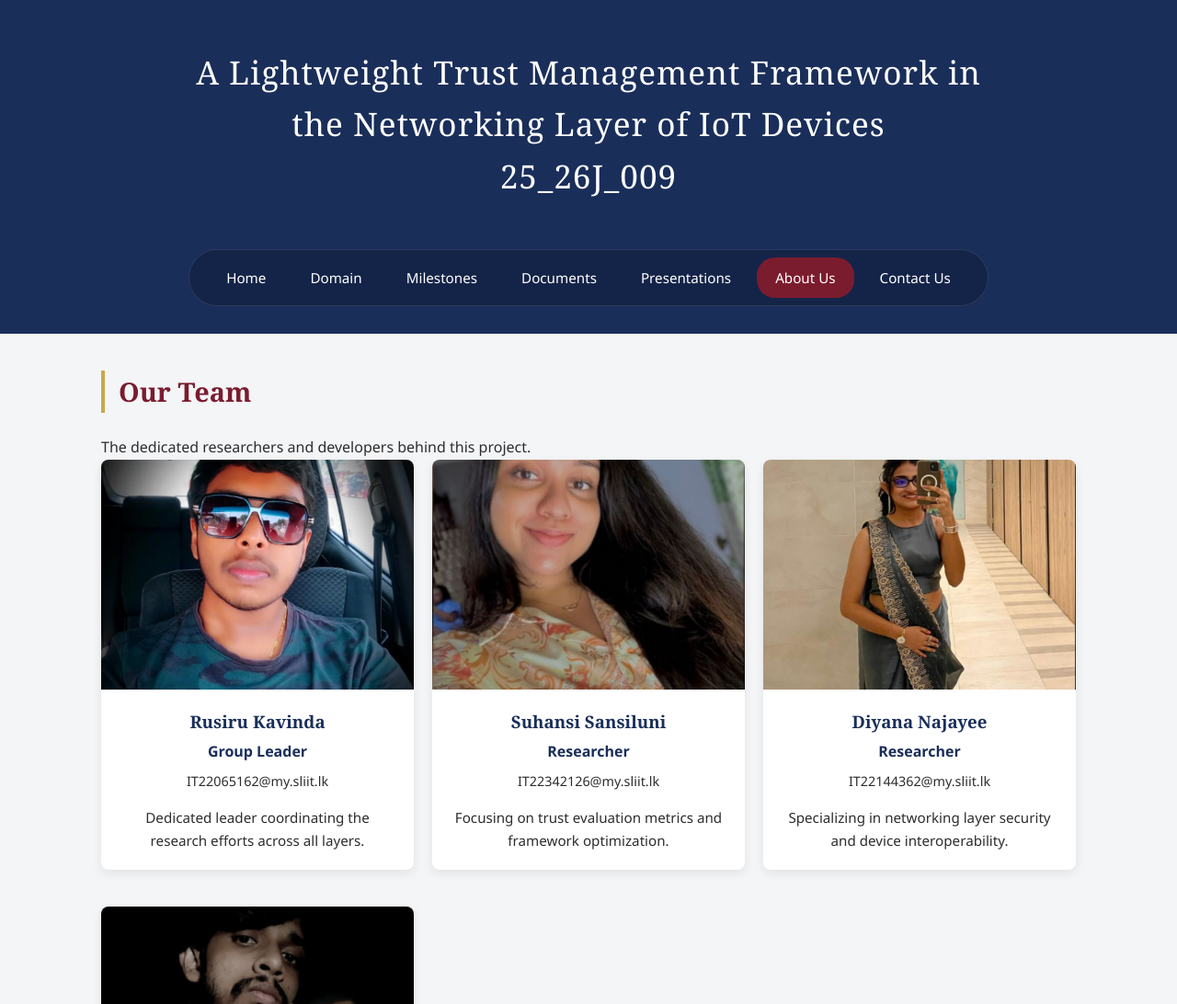
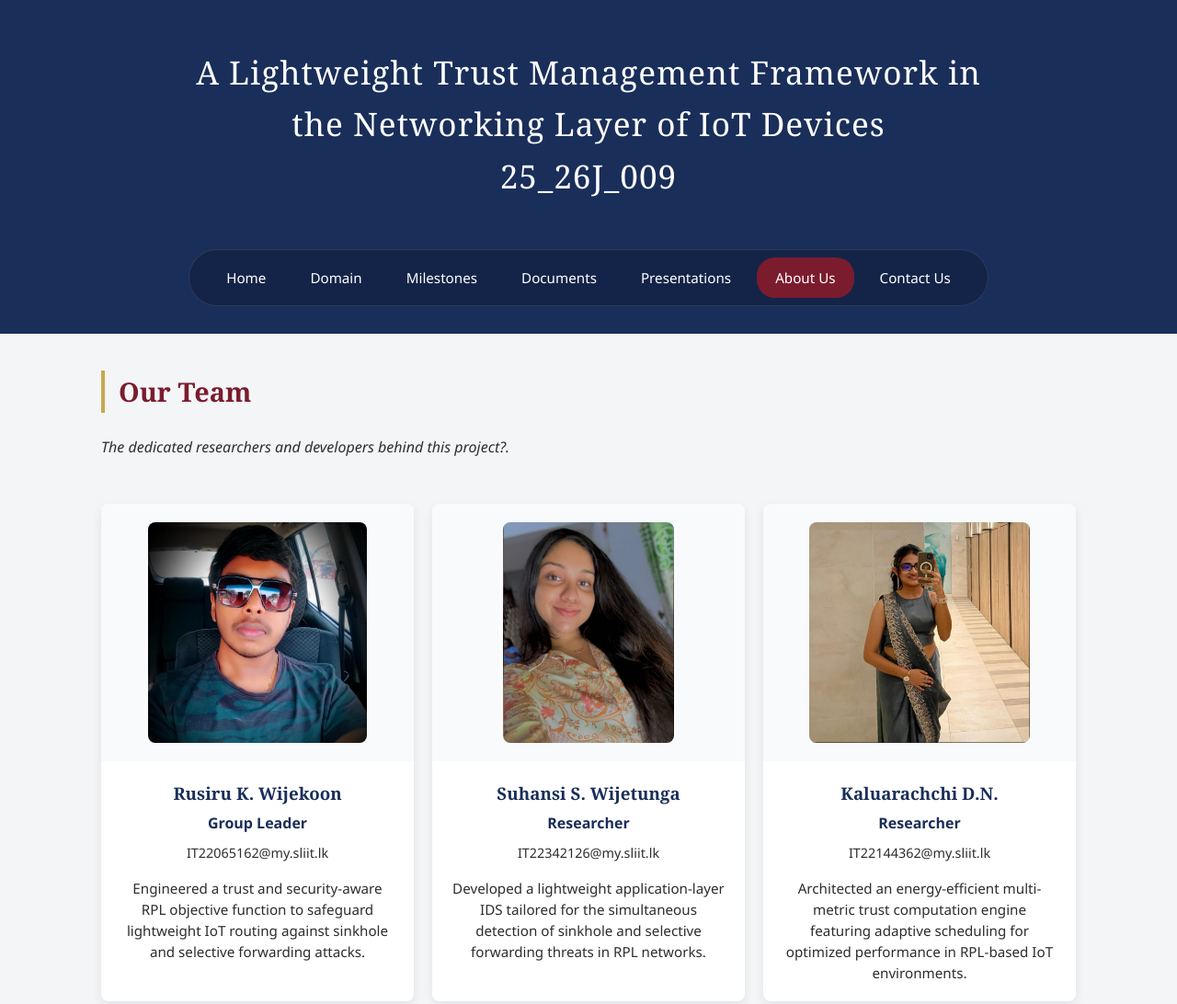
Before and after one commit to yaka33/RPLweb, a plain HTML site: page about.html in a window 1280 px wide. Shown: the top 1092 px of the page at 92% size. Drawn offline with Linux system fonts and the light colour scheme.

Commit message:
feat: add site-wide CSS design system and update team member profiles in about page

```diff
--- a/about.html
+++ b/about.html
@@ -29,55 +29,55 @@
             <div class="container">
                 <div class="section-title">
                     <h2>Our Team</h2>
-                    <p>The dedicated researchers and developers behind this project.</p>
+                    <p style="font-style: italic; margin-bottom: 3rem;">The dedicated researchers and developers behind this project?.</p>
                 </div>
 
                 <div class="member-grid">
                     <div class="member-card">
                         <div class="member-image">
-                            <img src="assets/images/1.jpg" alt="Rusiru Kavinda">
+                            <img src="assets/images/1.jpg" alt="Rusiru K. Wijekoon">
                         </div>
                         <div class="member-info">
-                            <h3>Rusiru Kavinda</h3>
+                            <h3>Rusiru K. Wijekoon</h3>
                             <p style="color: var(--primary); font-weight: 600; margin-bottom: 0.5rem;">Group Leader</p>
                             <p style="color: var(--text-muted); font-size: 0.9rem;">IT22065162@my.sliit.lk</p>
-                            <p style="margin-top: 1rem; font-size: 0.95rem;">Dedicated leader coordinating the research efforts across all layers.</p>
+                            <p style="margin-top: 1rem; font-size: 0.95rem; line-height: 1.5; color: var(--text);">Engineered a trust and security-aware RPL objective function to safeguard lightweight IoT routing against sinkhole and selective forwarding attacks.</p>
                         </div>
                     </div>
 
                     <div class="member-card">
                         <div class="member-image">
-                            <img src="assets/images/2.jpg" alt="Suhansi Sansiluni">
+                            <img src="assets/images/2.jpg" alt="Suhansi S. Wijetunga">
                         </div>
                         <div class="member-info">
-                            <h3>Suhansi Sansiluni</h3>
+                            <h3>Suhansi S. Wijetunga</h3>
                             <p style="color: var(--primary); font-weight: 600; margin-bottom: 0.5rem;">Researcher</p>
                             <p style="color: var(--text-muted); font-size: 0.9rem;">IT22342126@my.sliit.lk</p>
-                            <p style="margin-top: 1rem; font-size: 0.95rem;">Focusing on trust evaluation metrics and framework optimization.</p>
+                            <p style="margin-top: 1rem; font-size: 0.95rem; line-height: 1.5; color: var(--text);">Developed a lightweight application-layer IDS tailored for the simultaneous detection of sinkhole and selective forwarding threats in RPL networks.</p>
                         </div>
                     </div>
 
                     <div class="member-card">
                         <div class="member-image">
-                            <img src="assets/images/3.jpg" alt="Diyana Najayee">
+                            <img src="assets/images/3.jpg" alt="Kaluarachchi D.N.">
                         </div>
                         <div class="member-info">
-                            <h3>Diyana Najayee</h3>
+                            <h3>Kaluarachchi D.N.</h3>
                             <p style="color: var(--primary); font-weight: 600; margin-bottom: 0.5rem;">Researcher</p>
                             <p style="color: var(--text-muted); font-size: 0.9rem;">IT22144362@my.sliit.lk</p>
-                            <p style="margin-top: 1rem; font-size: 0.95rem;">Specializing in networking layer security and device interoperability.</p>
+                            <p style="margin-top: 1rem; font-size: 0.95rem; line-height: 1.5; color: var(--text);">Architected an energy-efficient multi-metric trust computation engine featuring adaptive scheduling for optimized performance in RPL-based IoT environments.</p>
                         </div>
                     </div>
 
                     <div class="member-card">
                         <div class="member-image">
-                            <img src="assets/images/4.jpg" alt="Thanusha Rathnyaka">
+                            <img src="assets/images/4.jpg" alt="Bandara R.M.T.">
                         </div>
                         <div class="member-info">
-                            <h3>Thanusha Rathnyaka</h3>
+                            <h3>Bandara R.M.T.</h3>
                             <p style="color: var(--primary); font-weight: 600; margin-bottom: 0.5rem;">Researcher</p>
                             <p style="color: var(--text-muted); font-size: 0.9rem;">IT18065640@my.sliit.lk</p>
-                            <p style="margin-top: 1rem; font-size: 0.95rem;">Leading the implementation and testing of the trust management system.</p>
+                            <p style="margin-top: 1rem; font-size: 0.95rem; line-height: 1.5; color: var(--text);">Researched and implemented a lightweight attack-specific isolation and recovery mechanism to enhance the resilience of RPL-based IoT networks.</p>
                         </div>
                     </div>
                 </div>
--- a/css/style.css
+++ b/css/style.css
@@ -282,14 +282,20 @@ ul.doc-list li {
 /* Member Photos & Cards */
 .member-image {
     width: 100%;
-    height: 250px;
+    height: 280px;
     overflow: hidden;
+    padding: 20px;
+    background-color: #f8fafc;
+    display: flex;
+    justify-content: center;
+    align-items: center;
 }
 
 .member-image img {
-    width: 100%;
-    height: 100%;
-    object-fit: cover;
+    max-width: 100%;
+    max-height: 100%;
+    object-fit: contain;
+    border-radius: 8px;
     transition: transform 0.5s ease;
 }
 
```
